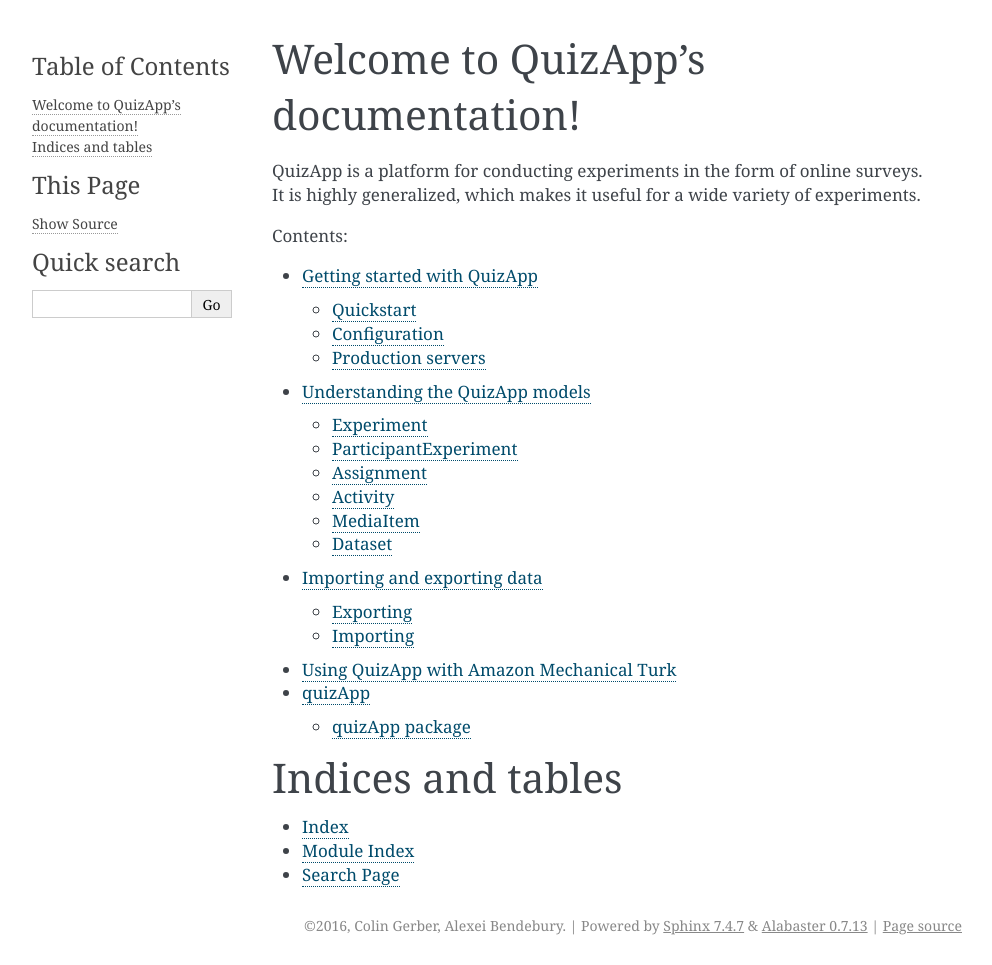
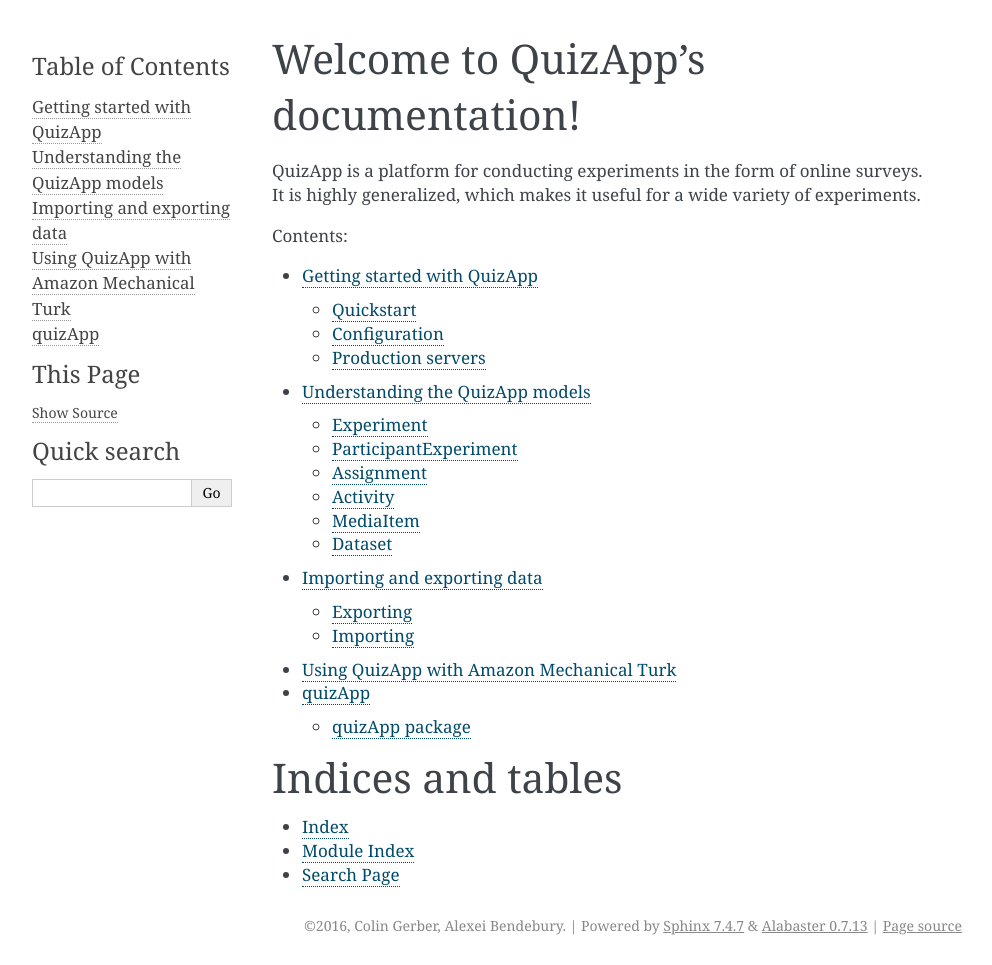
Before and after one commit to cmgerber/quizApp, a Sphinx documentation site: the page built from docs/source/index.rst, in a window 1280 px wide. Shown: the whole page, without its empty margins (148-1140 px from the left). Built offline with Sphinx 7.4.7, drawn with Linux system fonts in a browser that asks for light colours; some of the changed lines change nothing that is shown.

Commit message:
Added toc sidebar

```diff
--- a/docs/source/conf.py
+++ b/docs/source/conf.py
@@ -178,8 +178,10 @@
 # html_use_smartypants = True
 
 # Custom sidebar templates, maps document names to template names.
-#
-# html_sidebars = {}
+html_sidebars = { '**': ['globaltoc.html',
+                         'relations.html',
+                         'sourcelink.html',
+                         'searchbox.html'], }
 
 # Additional templates that should be rendered to pages, maps page names to
 # template names.
```
